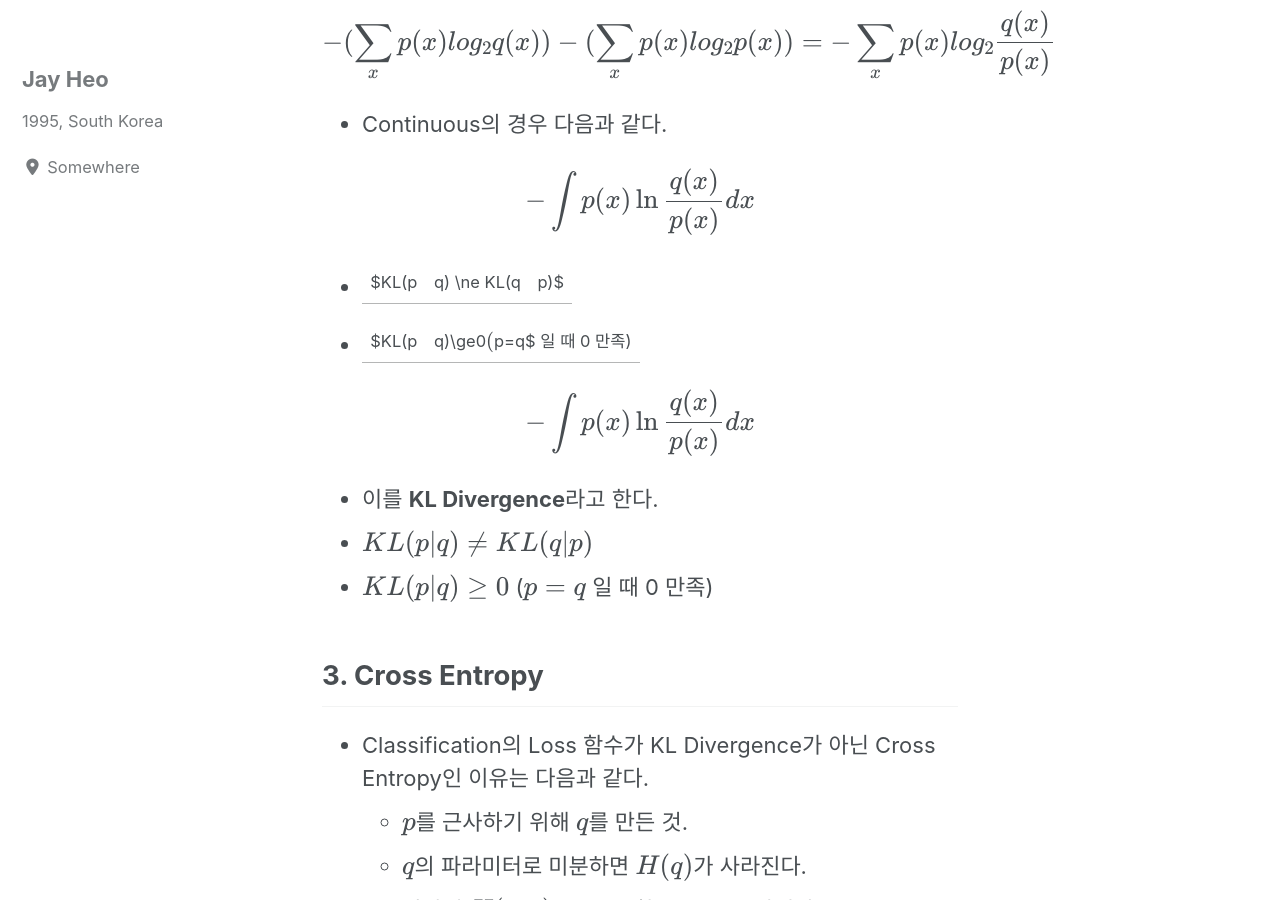
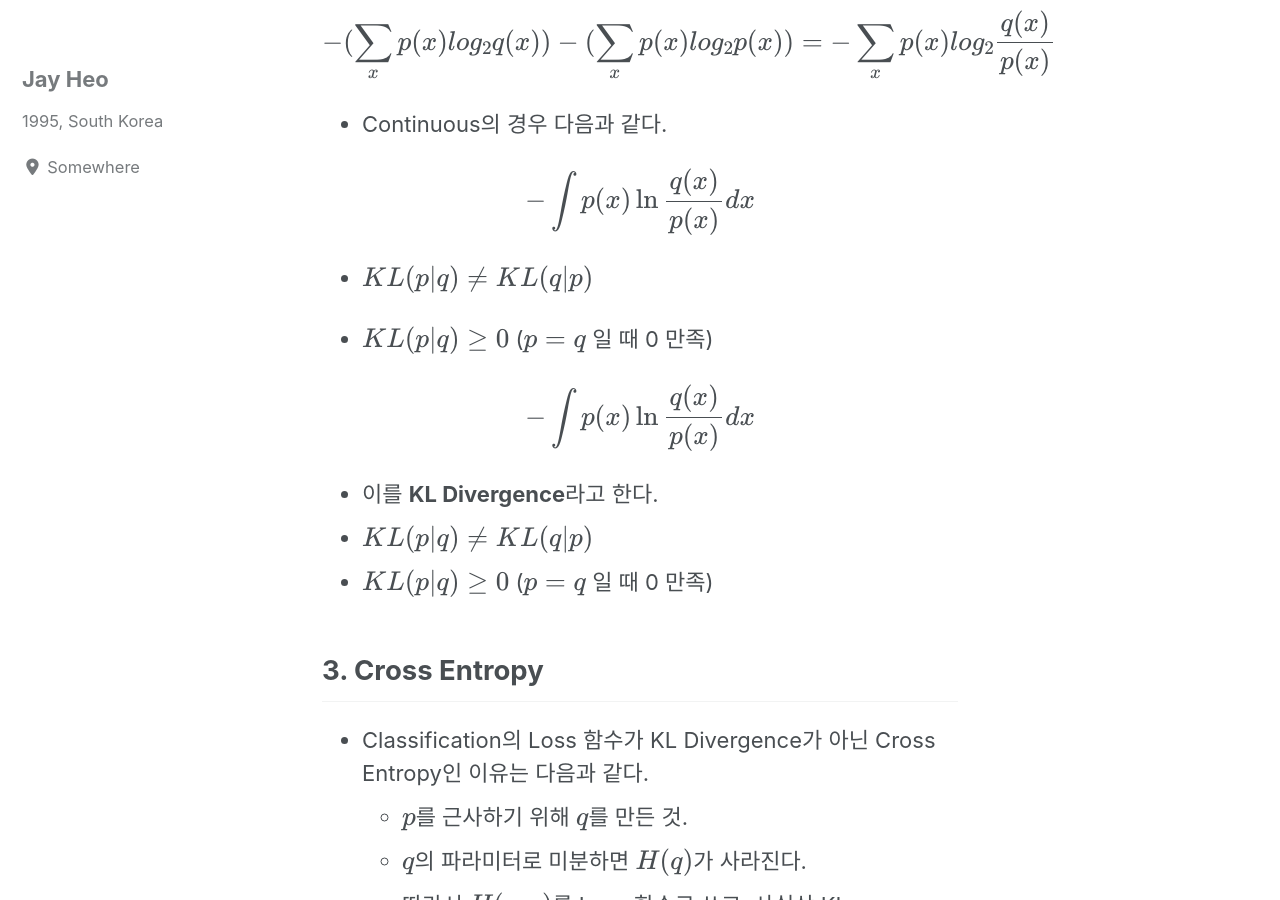
Before and after one commit to heojay/old-blog, a Jekyll site: the page built from _posts/2019-09-23-KL-Divergence.md, in a window 1280 px wide and 900 px high, scrolled down 1693 px. Built offline with Jekyll 4.4.1, drawn with Linux system fonts in a browser that asks for light colours; cached includes are drawn as plain includes; nearby versions of some CDN libraries; formulas are drawn with MathJax 3.

Commit message:
no message

```diff
--- a/_posts/2019-09-23-KL-Divergence.md
+++ b/_posts/2019-09-23-KL-Divergence.md
@@ -93,9 +93,9 @@ $$
 
 
 
-- $KL(p|q) \ne KL(q|p)$
+- $KL(p\|q)\ne KL(q\|p)$
 
-- $KL(p|q)\ge0$ ($p=q$ 일 때 0 만족)
+- $KL(p\|q)\ge0$ ($p=q$ 일 때 0 만족)
 
 
 $$
```
